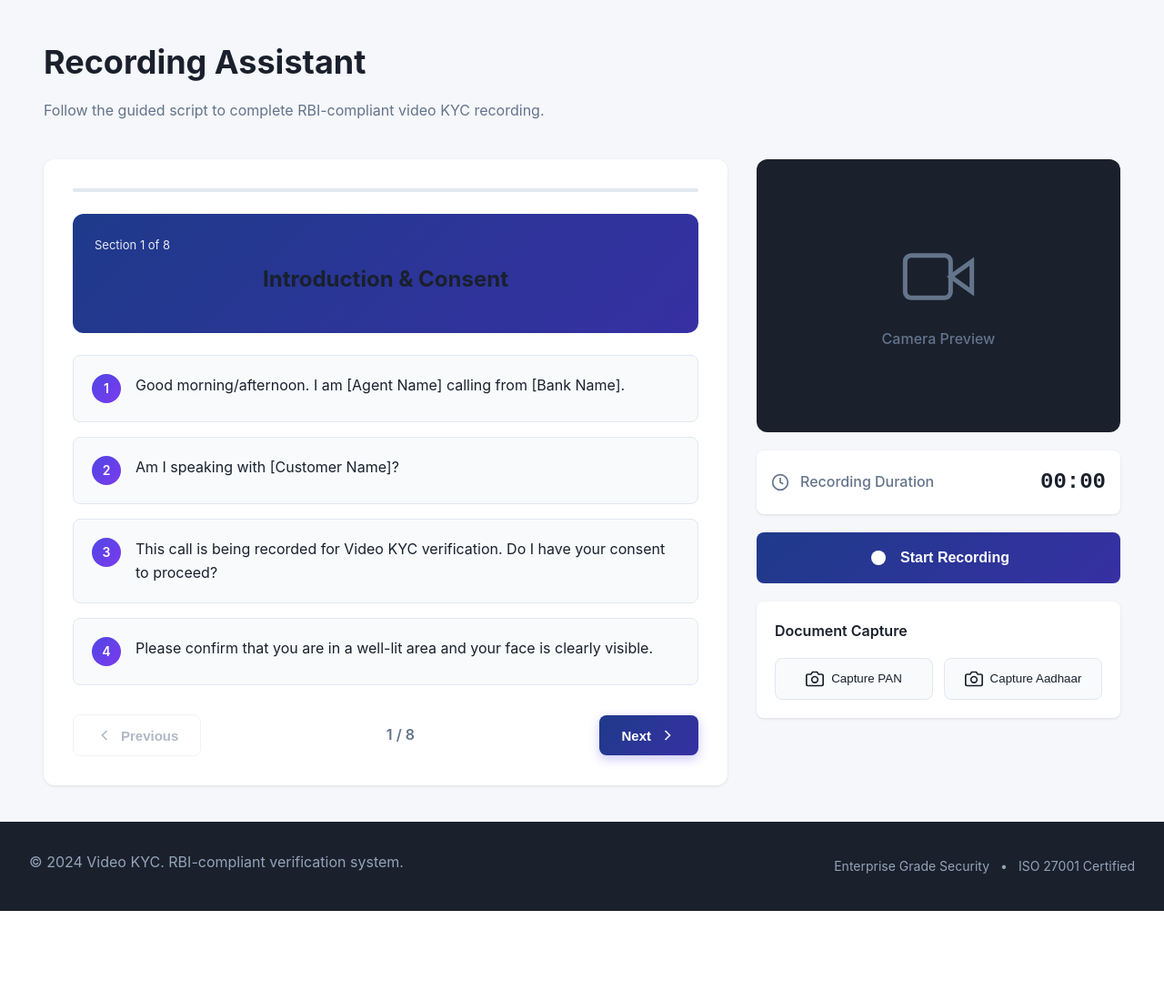
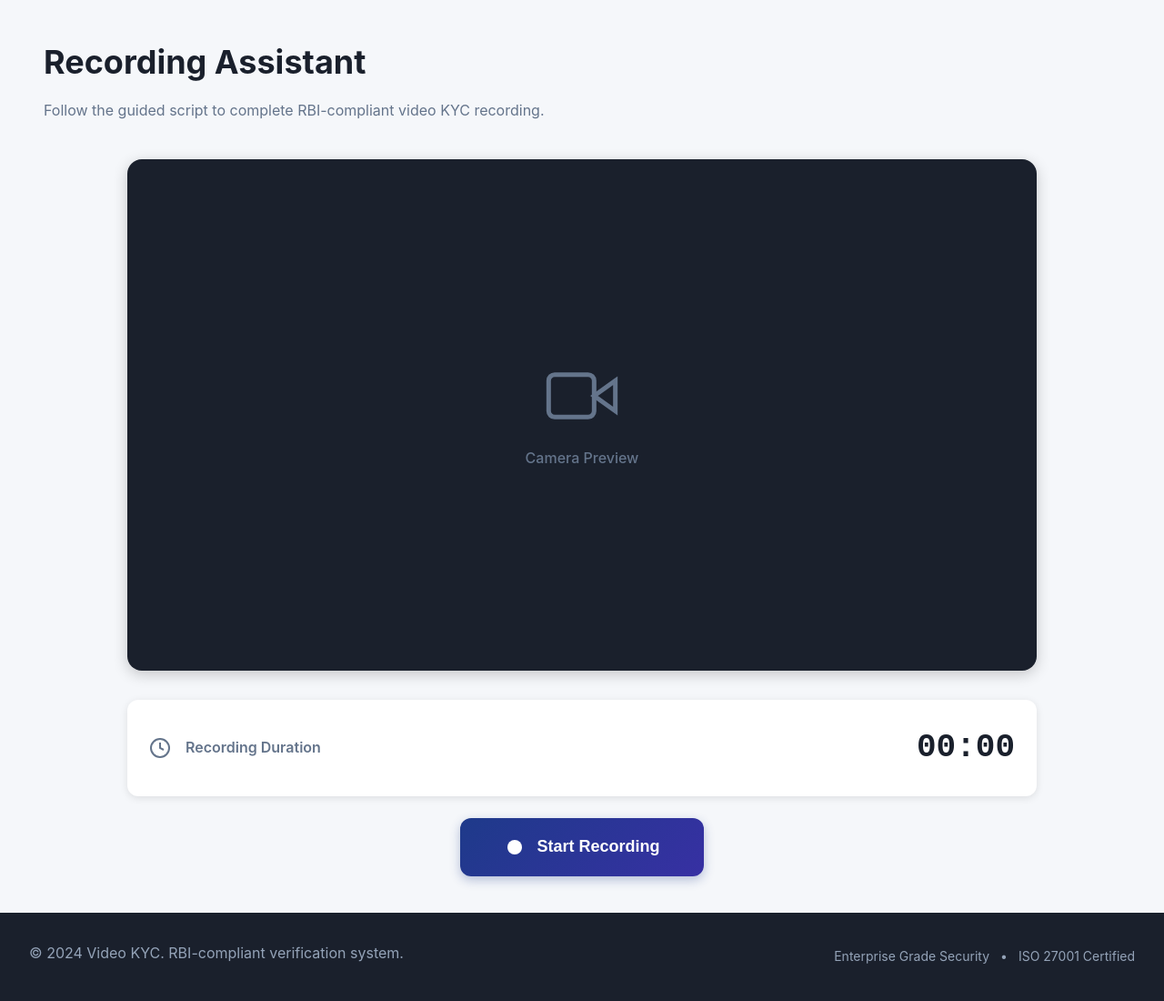
Before and after one commit to Akshit7103/KYC-Video, a Flask app: page /recording-assistant in a window 1280 px wide. Shown: the part 83-1183 px from the top of the page at 91% size. Before the commit the page ends 1084 px from the top, so only its background shows below. Run offline with Flask 3, Linux system fonts and the light colour scheme.

Commit message:
Simplify recording assistant to camera preview only
- Removed entire script panel with section headers and questions
- Removed navigation buttons (Previous/Next)
- Removed document capture section
- Removed progress bars and section indicators
- Page now only shows:
  * Large camera preview (16:9 aspect ratio)
  * Recording duration timer
  * Start Recording button (blue gradient)
  * Stop Recording button (red gradient, hidden initially)
- Simplified, focused interface for video recording
- Added responsive design for mobile devices

Co-Authored-By: Claude Sonnet 4.5 <noreply@anthropic.com>

```diff
--- a/static/css/style.css
+++ b/static/css/style.css
@@ -637,6 +637,114 @@ body {
    Recording Assistant Page
    ======================================== */
 
+.recording-simple-layout {
+    max-width: 1000px;
+    margin: 0 auto;
+    display: flex;
+    flex-direction: column;
+    gap: 32px;
+}
+
+.camera-preview-large {
+    position: relative;
+    background: #1A202C;
+    border-radius: 16px;
+    overflow: hidden;
+    width: 100%;
+    aspect-ratio: 16/9;
+    box-shadow: 0 4px 16px rgba(0,0,0,0.2);
+}
+
+.camera-preview-large video {
+    width: 100%;
+    height: 100%;
+    object-fit: cover;
+}
+
+.recording-controls-panel {
+    display: flex;
+    flex-direction: column;
+    gap: 24px;
+}
+
+.recording-duration-large {
+    background: white;
+    padding: 24px;
+    border-radius: 12px;
+    box-shadow: 0 2px 8px rgba(0,0,0,0.1);
+    display: flex;
+    align-items: center;
+    gap: 16px;
+}
+
+.recording-duration-large svg {
+    color: #64748B;
+}
+
+.recording-duration-large span {
+    flex: 1;
+    font-weight: 600;
+    font-size: 16px;
+    color: #64748B;
+}
+
+.timer-large {
+    font-size: 36px;
+    font-weight: 700;
+    color: #1A202C;
+    font-family: 'Courier New', monospace;
+}
+
+.recording-buttons {
+    display: flex;
+    gap: 16px;
+    justify-content: center;
+}
+
+.btn-record-large {
+    display: inline-flex;
+    align-items: center;
+    justify-content: center;
+    gap: 12px;
+    padding: 20px 48px;
+    background: linear-gradient(135deg, #1E3A8A, #3730A3);
+    color: white;
+    border: none;
+    border-radius: 12px;
+    font-size: 18px;
+    font-weight: 700;
+    cursor: pointer;
+    transition: all 0.2s;
+    box-shadow: 0 4px 12px rgba(30, 58, 138, 0.3);
+}
+
+.btn-record-large:hover {
+    transform: translateY(-2px);
+    box-shadow: 0 6px 20px rgba(30, 58, 138, 0.4);
+}
+
+.btn-stop-large {
+    display: inline-flex;
+    align-items: center;
+    justify-content: center;
+    gap: 12px;
+    padding: 20px 48px;
+    background: linear-gradient(135deg, #DC2626, #B91C1C);
+    color: white;
+    border: none;
+    border-radius: 12px;
+    font-size: 18px;
+    font-weight: 700;
+    cursor: pointer;
+    transition: all 0.2s;
+    box-shadow: 0 4px 12px rgba(220, 38, 38, 0.3);
+}
+
+.btn-stop-large:hover {
+    transform: translateY(-2px);
+    box-shadow: 0 6px 20px rgba(220, 38, 38, 0.4);
+}
+
 .recording-layout {
     display: grid;
     grid-template-columns: 1fr 400px;
@@ -1560,6 +1668,24 @@ body {
         grid-template-columns: 1fr;
     }
 
+    .recording-simple-layout {
+        padding: 0 1rem;
+    }
+
+    .timer-large {
+        font-size: 28px;
+    }
+
+    .btn-record-large,
+    .btn-stop-large {
+        padding: 16px 32px;
+        font-size: 16px;
+    }
+
+    .recording-buttons {
+        flex-direction: column;
+    }
+
     .stepper {
         overflow-x: auto;
     }
--- a/templates/recording_assistant.html
+++ b/templates/recording_assistant.html
@@ -33,62 +33,9 @@
             <p class="page-subtitle">Follow the guided script to complete RBI-compliant video KYC recording.</p>
         </div>
 
-        <div class="recording-layout">
-            <!-- Left Panel: Script Section -->
-            <div class="script-panel">
-                <!-- Progress Bar -->
-                <div class="section-progress-bar">
-                    <div class="section-progress-fill" id="section-progress" style="width: 0%;"></div>
-                </div>
-
-                <!-- Section Header -->
-                <div class="section-header" id="section-header">
-                    <div class="section-number">Section 1 of 8</div>
-                    <h2 class="section-title">Introduction & Consent</h2>
-                </div>
-
-                <!-- Script Questions -->
-                <div class="script-questions" id="script-container">
-                    <div class="script-item">
-                        <span class="script-number">1</span>
-                        <p class="script-text">Good morning/afternoon. I am [Agent Name] calling from [Bank Name].</p>
-                    </div>
-                    <div class="script-item">
-                        <span class="script-number">2</span>
-                        <p class="script-text">Am I speaking with [Customer Name]?</p>
-                    </div>
-                    <div class="script-item">
-                        <span class="script-number">3</span>
-                        <p class="script-text">This call is being recorded for Video KYC verification. Do I have your consent to proceed?</p>
-                    </div>
-                    <div class="script-item">
-                        <span class="script-number">4</span>
-                        <p class="script-text">Please confirm that you are in a well-lit area and your face is clearly visible.</p>
-                    </div>
-                </div>
-
-                <!-- Navigation Buttons -->
-                <div class="script-navigation">
-                    <button class="btn-secondary" id="prev-btn" disabled>
-                        <svg width="20" height="20" viewBox="0 0 24 24" fill="none" stroke="currentColor" stroke-width="2">
-                            <polyline points="15 18 9 12 15 6"></polyline>
-                        </svg>
-                        Previous
-                    </button>
-                    <div class="section-indicator" id="section-indicator">1 / 8</div>
-                    <button class="btn-primary" id="next-btn">
-                        Next
-                        <svg width="20" height="20" viewBox="0 0 24 24" fill="none" stroke="currentColor" stroke-width="2">
-                            <polyline points="9 18 15 12 9 6"></polyline>
-                        </svg>
-                    </button>
-                </div>
-            </div>
-
-            <!-- Right Panel: Camera & Controls -->
-            <div class="camera-panel">
+        <div class="recording-simple-layout">
             <!-- Camera Preview -->
-                <div class="camera-preview" id="camera-preview">
+            <div class="camera-preview-large" id="camera-preview">
                 <video id="webcam-video" autoplay muted playsinline></video>
                 <div class="camera-overlay" id="camera-status">
                     <svg width="80" height="80" viewBox="0 0 24 24" fill="none" stroke="currentColor" stroke-width="1.5">
@@ -101,43 +48,32 @@
                 <canvas id="capture-canvas" style="display: none;"></canvas>
             </div>
 
+            <!-- Recording Controls -->
+            <div class="recording-controls-panel">
                 <!-- Recording Duration -->
-                <div class="recording-duration">
-                    <svg width="20" height="20" viewBox="0 0 24 24" fill="none" stroke="currentColor" stroke-width="2">
+                <div class="recording-duration-large">
+                    <svg width="24" height="24" viewBox="0 0 24 24" fill="none" stroke="currentColor" stroke-width="2">
                         <circle cx="12" cy="12" r="10"></circle>
                         <polyline points="12 6 12 12 16 14"></polyline>
                     </svg>
                     <span>Recording Duration</span>
-                    <div class="timer" id="timer">00:00</div>
+                    <div class="timer-large" id="timer">00:00</div>
                 </div>
 
-                <!-- Start Recording Button -->
-                <button class="btn-record" id="start-recording-btn">
+                <!-- Recording Buttons -->
+                <div class="recording-buttons">
+                    <button class="btn-record-large" id="start-recording-btn">
                         <svg width="24" height="24" viewBox="0 0 24 24" fill="currentColor">
                             <circle cx="12" cy="12" r="8"></circle>
                         </svg>
                         Start Recording
                     </button>
-
-                <!-- Document Capture Section -->
-                <div class="document-capture">
-                    <h3 class="document-title">Document Capture</h3>
-                    <div class="document-buttons">
-                        <button class="btn-document" id="capture-pan-btn">
-                            <svg width="20" height="20" viewBox="0 0 24 24" fill="none" stroke="currentColor" stroke-width="2">
-                                <path d="M23 19a2 2 0 0 1-2 2H3a2 2 0 0 1-2-2V8a2 2 0 0 1 2-2h4l2-3h6l2 3h4a2 2 0 0 1 2 2z"></path>
-                                <circle cx="12" cy="13" r="4"></circle>
+                    <button class="btn-stop-large" id="stop-recording-btn" style="display: none;">
+                        <svg width="24" height="24" viewBox="0 0 24 24" fill="currentColor">
+                            <rect x="6" y="6" width="12" height="12"></rect>
                         </svg>
-                            Capture PAN
+                        Stop Recording
                     </button>
-                        <button class="btn-document" id="capture-aadhaar-btn">
-                            <svg width="20" height="20" viewBox="0 0 24 24" fill="none" stroke="currentColor" stroke-width="2">
-                                <path d="M23 19a2 2 0 0 1-2 2H3a2 2 0 0 1-2-2V8a2 2 0 0 1 2-2h4l2-3h6l2 3h4a2 2 0 0 1 2 2z"></path>
-                                <circle cx="12" cy="13" r="4"></circle>
-                            </svg>
-                            Capture Aadhaar
-                        </button>
-                    </div>
                 </div>
             </div>
         </div>
```
Lines whose indentation alone changed are shown as unchanged.
